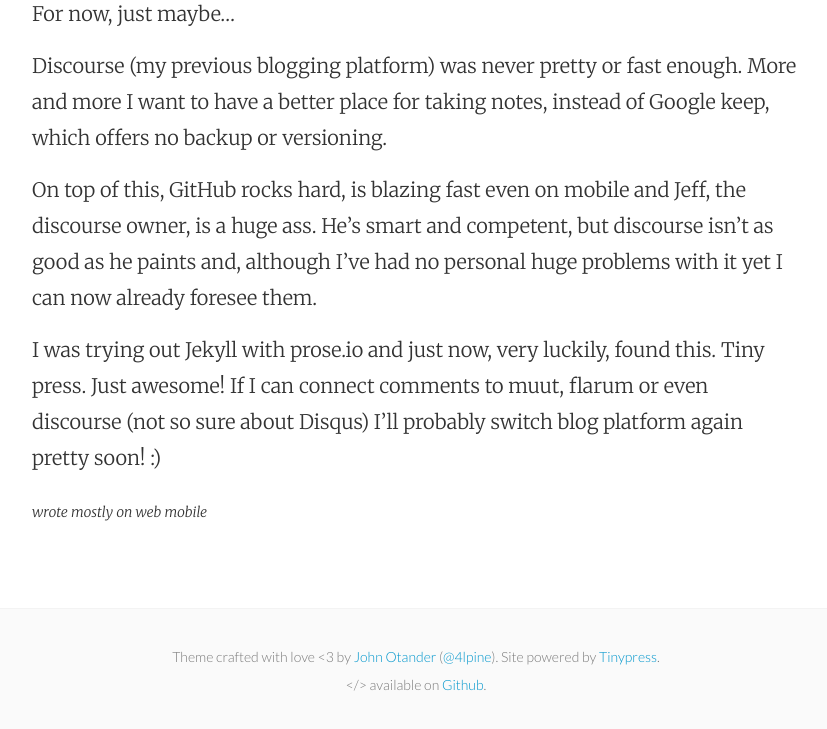
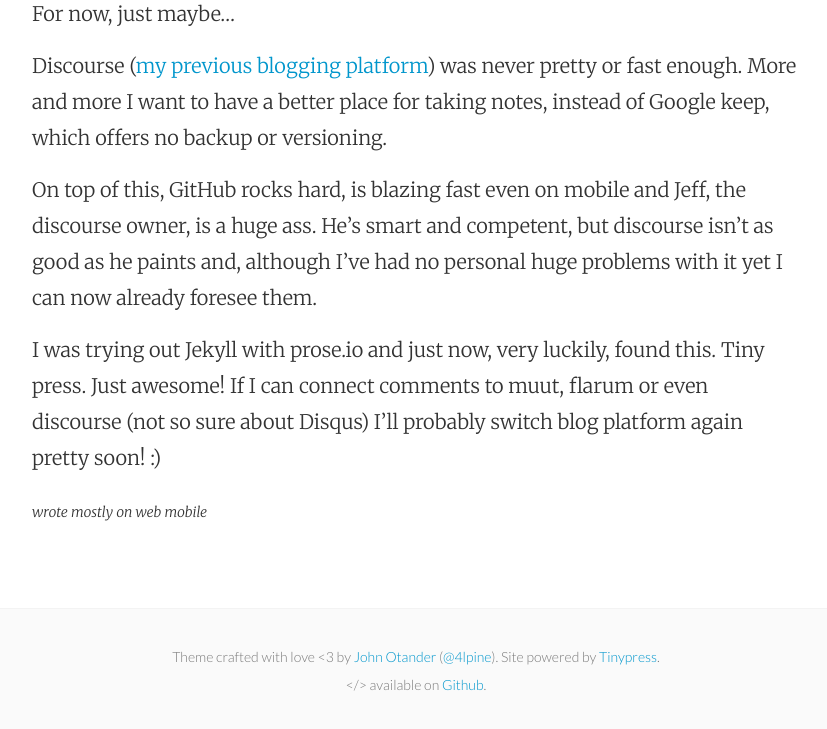
Before and after one commit to cauerego/cauerego.github.io, a Jekyll site: the page built from _posts/2015-12-25-new-blog-platform-once-again.markdown, in a window 1280 px wide. Shown: the part 1106-1835 px from the top of the page, without its empty margins (224-1051 px from the left). Built offline with Jekyll 4.4.1, drawn with Linux system fonts in a browser that asks for light colours; part of the change alters nothing that is shown.

```diff
--- a/_posts/2015-12-25-new-blog-platform-once-again.markdown
+++ b/_posts/2015-12-25-new-blog-platform-once-again.markdown
@@ -7,7 +7,7 @@ layout: post
 
 For now, just maybe...
 
-Discourse (my previous blogging platform) was never pretty or fast enough. More and more I want to have a better place for taking notes, instead of Google keep, which offers no backup or versioning.
+Discourse ([my previous blogging platform](http://talk.cregox.com/c/blog)) was never pretty or fast enough. More and more I want to have a better place for taking notes, instead of Google keep, which offers no backup or versioning.
 
 On top of this, GitHub rocks hard, is blazing fast even on mobile and Jeff, the discourse owner, is a huge ass. He's smart and competent, but discourse isn't as good as he paints and, although I've had no personal huge problems with it yet I can now already foresee them.
 
```
